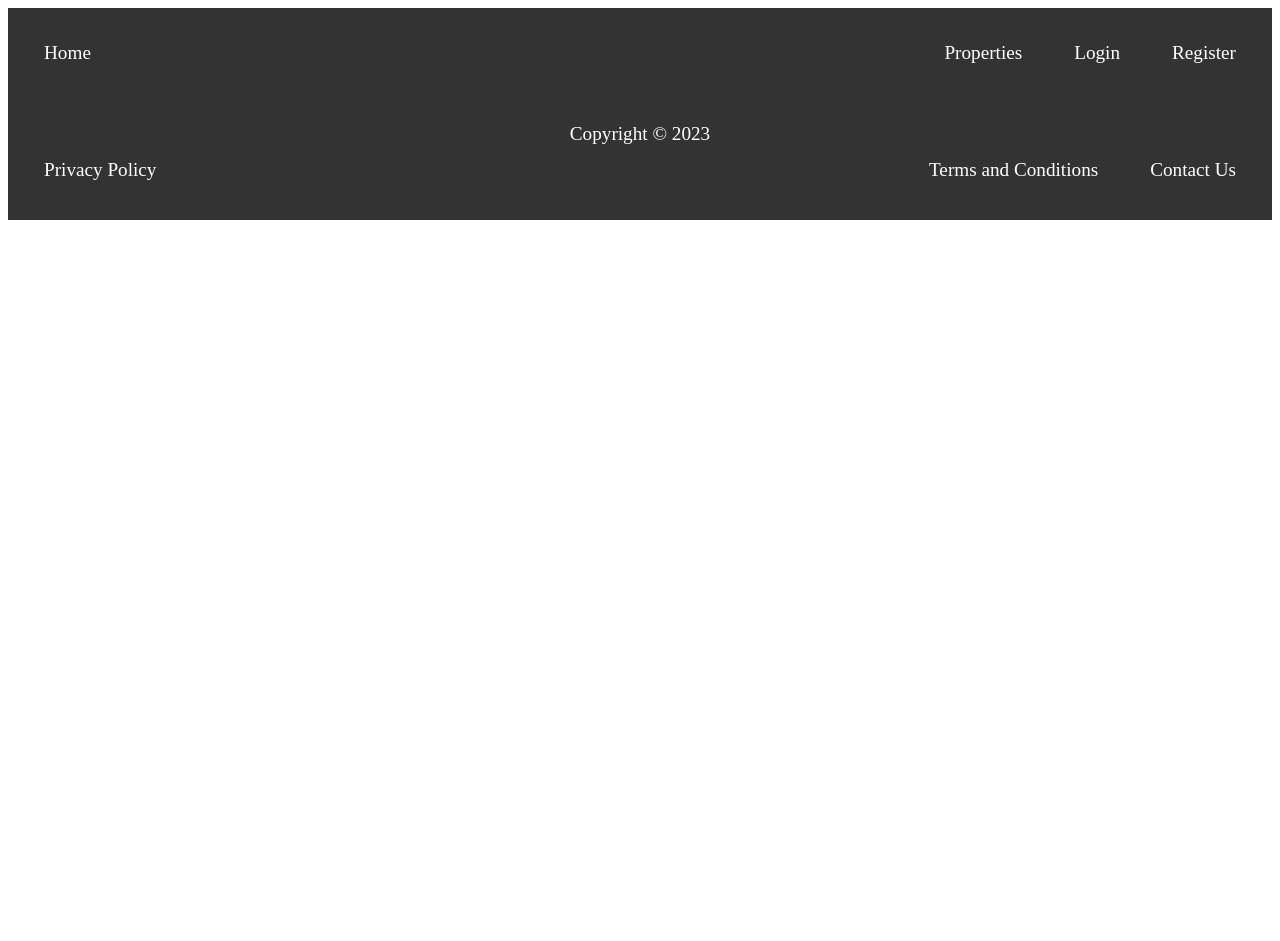
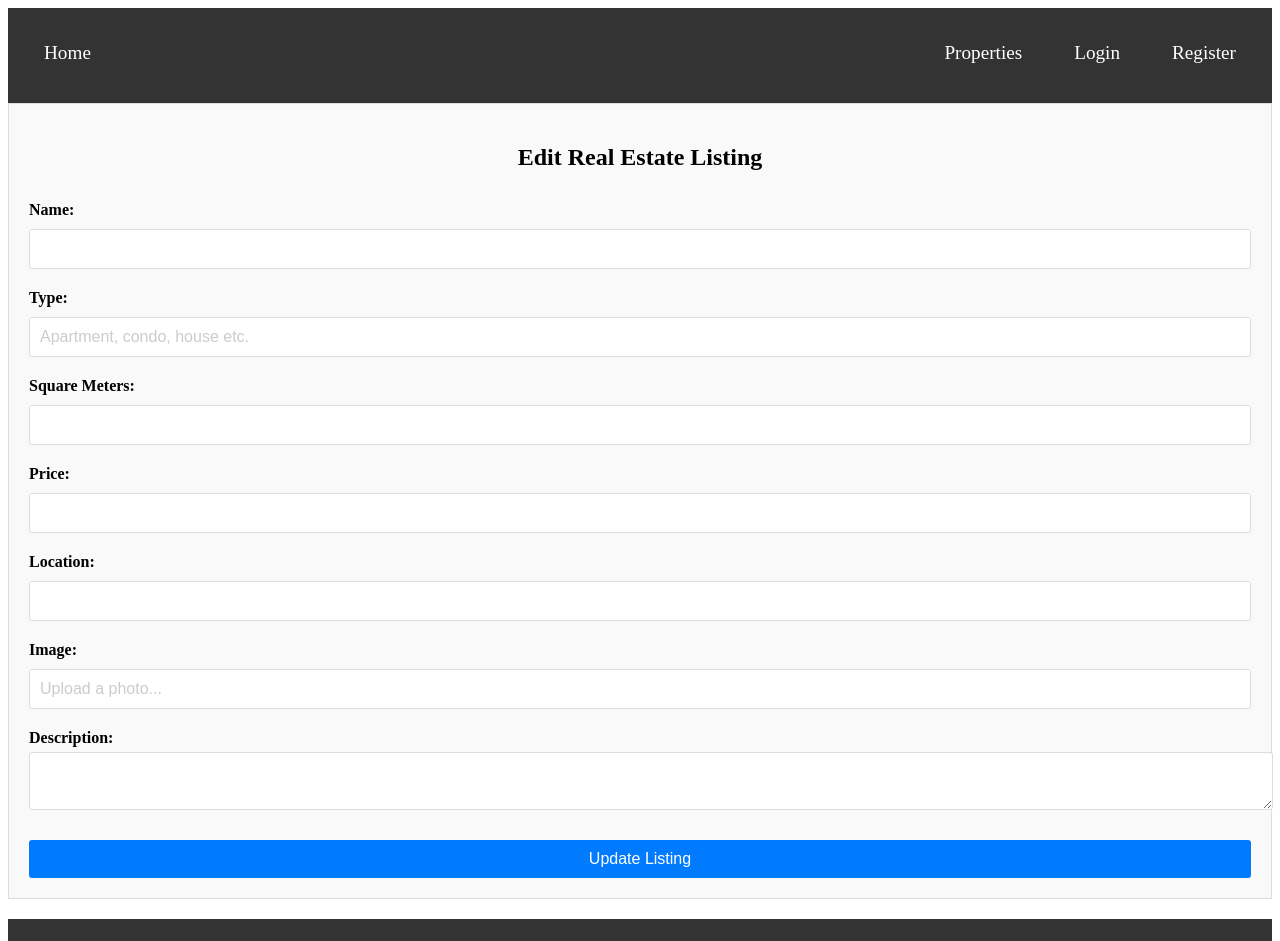
Before and after one commit to PetkovBG/reactjs-project, a React (Create React App) app in the folder client/: page /catalog/1/edit in a window 1280 px wide. Shown: the top 941 px of the page. Before the commit the page ends 800 px from the top, so only its background shows below. Built offline with nearby package versions, Linux system fonts and the light colour scheme; no server answers.

Commit message:
Edit property functionality

```diff
--- a/client/src/App.js
+++ b/client/src/App.js
@@ -16,6 +16,7 @@ import { Catalog } from "./components/Properties/Catalog";
 import { Register } from "./components/Register/Register";
 import { PropertyDetails } from './components/PropertyDetails/PropertyDetails';
 import { Logout } from './components/Logout/Logout';
+import { EditProperty } from './components/EditProperty/EditProperty';
 
 function App() {
 
@@ -78,6 +79,13 @@ const onCreateSubmit = async (data) => {
   navigate('/catalog');
 };
 
+const onPropertyEditSubmit = async (values) => {
+  const result = await propertyService.edit(values._id, values);
+  console.log('Property Edit', result);
+  setProperties(state => state.map(x => x._id === values._id ? result : x));
+  navigate(`/catalog/${values._id}`);
+}
+
 const onLogout = async () => {
   //TODO authorize request
 
@@ -106,9 +114,10 @@ const contextValues = {
         <Route path="/login" element={ <Login />} />
         <Route path="/register" element={ <Register />} />
         <Route path="/logout" element={ <Logout />} />
+        <Route path="/create-property" element={ <CreateProperty onCreateSubmit={onCreateSubmit} />} />
         <Route path="/catalog" element={     <Catalog properties={properties} />} />
         <Route path="/catalog/:propertyId" element={ <PropertyDetails /> } />
-        <Route path="/create-property" element={ <CreateProperty onCreateSubmit={onCreateSubmit} />} />
+        <Route path="/catalog/:propertyId/edit" element={ <EditProperty onPropertyEditSubmit={onPropertyEditSubmit}/> } />
       </Routes>
     </main>
       <Footer />
--- /dev/null
+++ b/client/src/components/EditProperty/EditProperty.js
@@ -0,0 +1,98 @@
+import styles from './EditProperty.module.css';
+
+import { useParams } from 'react-router-dom';
+import { useEffect } from 'react';
+import { useService } from '../../hooks/useService';
+import { useForm } from '../../hooks/useForm';
+import { propertyServiceFactory } from '../../services/propertyService';
+
+    export const EditProperty = ({
+      onPropertyEditSubmit,
+    }) => {
+
+      const {propertyId} = useParams();
+
+      const propertyService = useService(propertyServiceFactory);
+
+      const { values, changeHandler, onSubmit, changeValues } = useForm({
+        _id: '',
+        name: '',
+        type: '',
+        size: '',
+        price: '',
+        location: '',
+        imageUrl: '',
+        description: '',
+      }, onPropertyEditSubmit);
+
+      useEffect(() => {
+        propertyService.getOne(propertyId)
+        .then(result => {
+          console.log('Log from edit useEffect', result);
+          changeValues(result);
+        })
+      }, [propertyId]);
+
+  return (
+    <section className={styles.editListing}>
+      <h2>Edit Real Estate Listing</h2>
+      <form method="POST"
+      onSubmit={onSubmit}
+      >
+        <label htmlFor="name">Name:</label>
+        <input type="text" id="name" name="name"
+          value={values.name}
+          onChange={changeHandler}
+          className={styles.input}
+        />
+
+        <label htmlFor="type">Type:</label>
+        <input type="text" id="type" name="type"
+          value={values.type}
+          onChange={changeHandler}
+          placeholder="Apartment, condo, house etc."
+          className={styles.input}
+        />
+
+        <label htmlFor="size">Square Meters:</label>
+        <input type="text" id="size" name="size"
+          value={values.size}
+          onChange={changeHandler}
+          className={styles.input}
+        />
+
+        <label htmlFor="price">Price:</label>
+        <input type="text" id="price" name="price"
+          value={values.price}
+          onChange={changeHandler}
+          className={styles.input}
+        />
+
+        <label htmlFor="location">Location:</label>
+        <input type="text" id="location" name="location"
+          value={values.location}
+          onChange={changeHandler}
+          className={styles.input}
+        />
+
+        <label htmlFor="imageUrl">Image:</label>
+        <input
+        value={values.imageUrl} onChange={changeHandler}
+         type="text" id="imageUrl"
+          name="imageUrl"
+          placeholder="Upload a photo..."
+          className={styles.input}
+        />
+
+        <label htmlFor="description">Description:</label>
+        <textarea id="description" name="description"
+          value={values.description}
+          onChange={changeHandler}
+          className={styles.textarea}
+        ></textarea>
+
+        <button type="submit" className={styles.btn}>Update Listing</button>
+      </form>
+    </section>
+  );
+}
--- /dev/null
+++ b/client/src/components/EditProperty/EditProperty.module.css
@@ -0,0 +1,56 @@
+.editListing {
+    background-color: #f9f9f9;
+    border: 1px solid #ddd;
+    padding: 20px;
+    margin-bottom: 20px;
+  }
+
+  .editListing h2 {
+    font-size: 24px;
+    margin-bottom: 10px;
+  }
+
+  .editListing label {
+    display: block;
+    font-size: 16px;
+    margin-bottom: 5px;
+  }
+
+  .editListing input,
+  .editListing textarea {
+    font-size: 16px;
+    padding: 10px;
+    margin-bottom: 10px;
+    width: 100%;
+    border: 1px solid #ddd;
+    border-radius: 3px;
+  }
+
+  .editListing input::placeholder,
+  .editListing textarea::placeholder {
+    color: #ccc;
+  }
+
+  .editListing button {
+    font-size: 16px;
+    padding: 10px;
+    border-radius: 3px;
+    background-color: #007bff;
+    color: #fff;
+    border: none;
+    cursor: pointer;
+  }
+
+  .editListing button:hover {
+    background-color: #0069d9;
+  }
+
+  .input:focus,
+  .textarea:focus {
+    outline: none;
+    border: 1px solid #007bff;
+  }
+
+  .btn {
+    margin-top: 10px;
+  }
--- a/client/src/hooks/useForm.js
+++ b/client/src/hooks/useForm.js
@@ -12,9 +12,16 @@ export const useForm = (initialValues, onSubmitHandler) => {
         onSubmitHandler(values);
     };
 
+    const changeValues = (newValues) => {
+        //TODO - check if new values are the same as old values, validation
+        console.log('Log from new Values', newValues);
+        setValues(newValues);
+    }
+
     return {
         values,
         changeHandler,
         onSubmit,
+        changeValues,
     };
 };
--- a/client/src/services/propertyService.js
+++ b/client/src/services/propertyService.js
@@ -34,13 +34,16 @@ export const propertyServiceFactory = (token) => {
 
     const deleteProperty = async (propertyId) => {
         const result = request.delete(`${baseUrl}/${propertyId}`);
-    }
+    };
+
+    const edit = async (propertyId, data) => request.put(`${baseUrl}/${propertyId}`, data);
 
     return {
         getAll,
         getOne,
         create,
         delete: deleteProperty,
+        edit,
     }
 
 }
```
